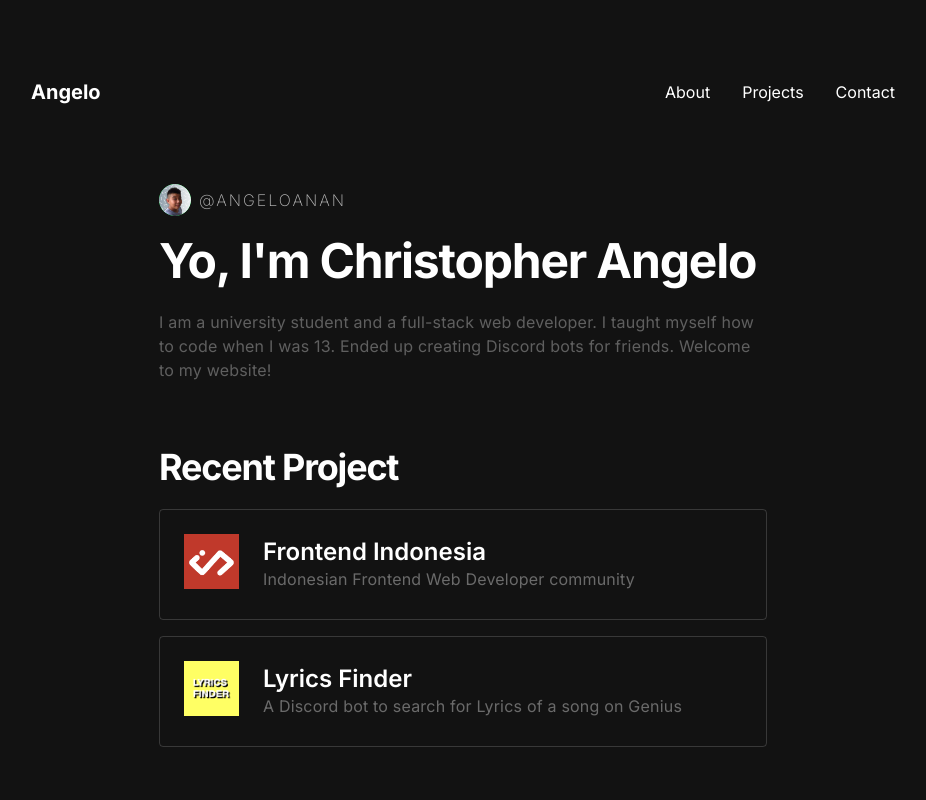
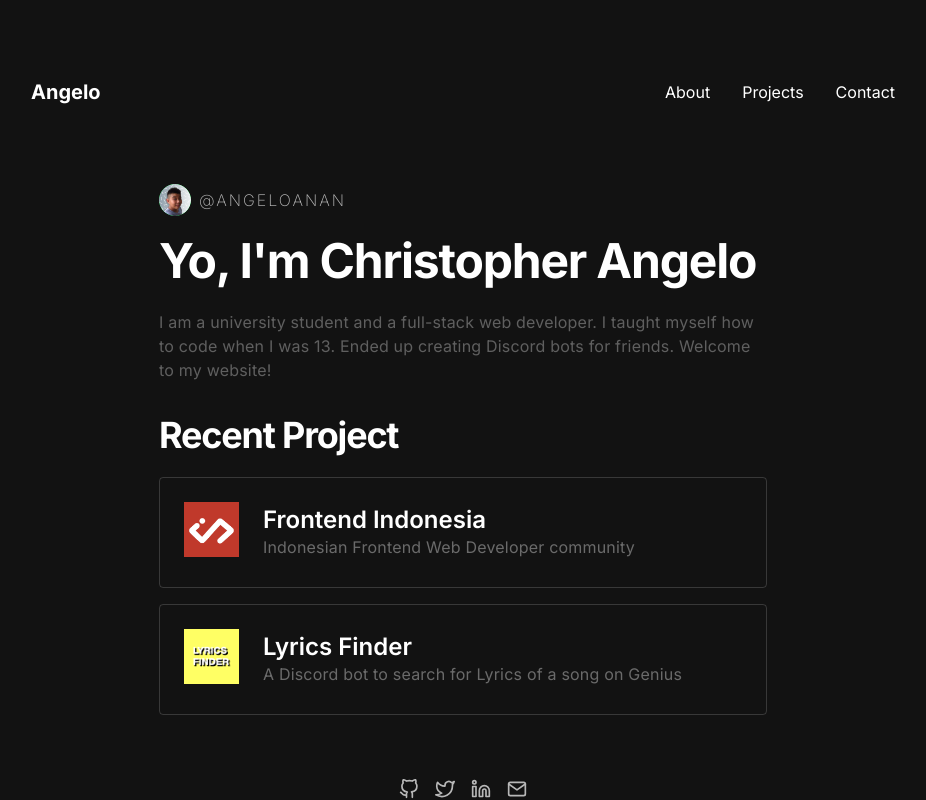
Before and after one commit to angeloanan/angeloanan.xyz, a Next.js app: page / in a window 1280 px wide. Shown: the top 800 px of the page, without its empty margins (177-1103 px from the left). Built offline with nearby package versions, Linux system fonts and the light colour scheme.

Commit message:
fix: uses margin top

```diff
--- a/src/pages/index.tsx
+++ b/src/pages/index.tsx
@@ -17,7 +17,7 @@ const HomePage: React.FC = () => {
         titleTemplate='%s'
       />
       <ContentSpacer>
-        <Box mb={16}>
+        <Box>
           <AngeloAvatar mb={4} />
           <TextHeading as='h1'>Yo, I'm Christopher Angelo</TextHeading>
           <TextParagraph>
@@ -28,7 +28,7 @@ const HomePage: React.FC = () => {
         </Box>
 
         {/* Project Section */}
-        <Box mb={16}>
+        <Box mt={8}>
           <TextHeading as='h2'>Recent Project</TextHeading>
           <Stack spacing={4}>
             {projectList.map(projectDetails => (
```
